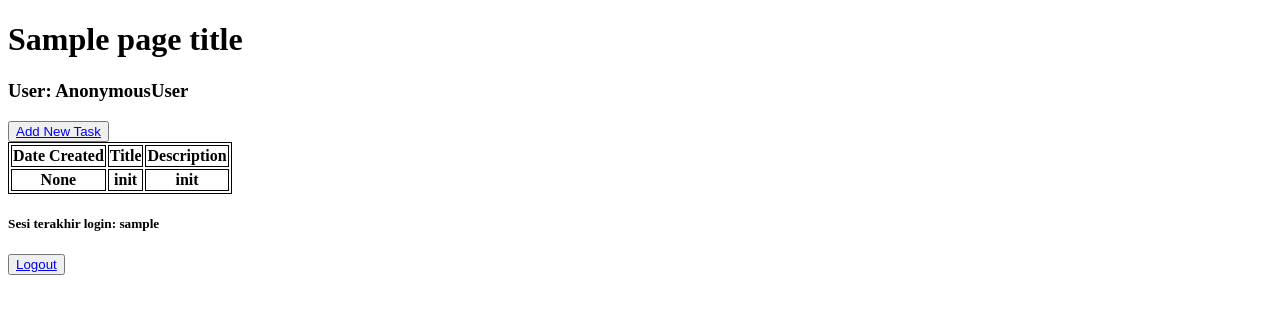
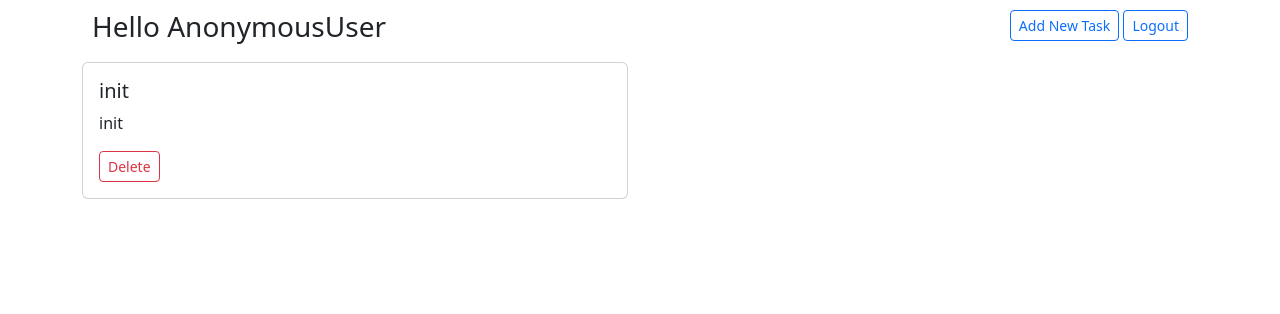
Before and after one commit to bayurisma/django-mtv-project, a Django app: template todolist/templates/todolist.html in a window 1280 px wide. Shown: the top 314 px of the page. Run offline with Django 4.2, Linux system fonts and the light colour scheme; data comes from the database, SQL or seed files in the repository; tables that the repository leaves empty hold one stand-in row (values such as "Sample post"); the template is opened without the code that fills it: values that come from a table or form of the project are taken from there, most other values are stand-ins (such as "Sample title", 1, 10 or a date in 2020); lists and menus that the app fills with data are empty.

Commit message:
finished assignment 5

```diff
--- a/mywatchlist/views.py
+++ b/mywatchlist/views.py
@@ -17,7 +17,6 @@ def show_watchlist(req):
         'watched': len(watched),
         'unwatched': len(data_watchlist) - len(watched)
     }
-    print(watched)
     return render(req, 'watchlist.html', context)
 
 def show_xml(req):
--- a/templates/base.html
+++ b/templates/base.html
@@ -5,16 +5,13 @@
     <meta charset="UTF-8" />
     <meta name="viewport" content="width=device-width, initial-scale=1.0" />
     {% block meta %} {% endblock meta %}
+    <link href="https://cdn.jsdelivr.net/npm/bootstrap@5.2.2/dist/css/bootstrap.min.css" rel="stylesheet" integrity="sha384-Zenh87qX5JnK2Jl0vWa8Ck2rdkQ2Bzep5IDxbcnCeuOxjzrPF/et3URy9Bv1WTRi" crossorigin="anonymous" />
   </head>
-  <style>
-    table,
-    th,
-    td {
-      border: 1px solid black;
-    },
-  </style>
 
   <body>
-    {% block content %} {% endblock content %}
+    <div class="container">{% block content %} {% endblock content %}</div>
+    <script src="https://cdn.jsdelivr.net/npm/bootstrap@5.2.2/dist/js/bootstrap.bundle.min.js" integrity="sha384-OERcA2EqjJCMA+/3y+gxIOqMEjwtxJY7qPCqsdltbNJuaOe923+mo//f6V8Qbsw3" crossorigin="anonymous"></script>
+    <script src="https://cdn.jsdelivr.net/npm/@popperjs/core@2.11.6/dist/umd/popper.min.js" integrity="sha384-oBqDVmMz9ATKxIep9tiCxS/Z9fNfEXiDAYTujMAeBAsjFuCZSmKbSSUnQlmh/jp3" crossorigin="anonymous"></script>
+    <script src="https://cdn.jsdelivr.net/npm/bootstrap@5.2.2/dist/js/bootstrap.min.js" integrity="sha384-IDwe1+LCz02ROU9k972gdyvl+AESN10+x7tBKgc9I5HFtuNz0wWnPclzo6p9vxnk" crossorigin="anonymous"></script>
   </body>
 </html>
--- a/todolist/templates/todolist.html
+++ b/todolist/templates/todolist.html
@@ -1,29 +1,37 @@
 {% extends 'base.html' %} {% block meta %}
 <title>{{page_title}}</title>
+<style>
+  .header-bar {
+    display: flex;
+    justify-content: space-between;
+    padding: 10px;
+    border-radius: 5px 5px 0 0;
+  }
+</style>
 {% endblock meta %} {% block content %}
 
-<h1>{{page_title}}</h1>
-<h3>User: {{request.user}}</h3>
+<div class="header-bar">
+  <div>
+    <h3>Hello {{request.user}}</h3>
+  </div>
+  <div>
+    <a class="btn btn-outline-primary btn-sm" href="{% url 'todolist:create-task' %}">Add New Task</a>
+    <a class="btn btn-outline-primary btn-sm" href="{% url 'todolist:logout' %}">Logout</a>
+  </div>
+</div>
 
-<button><a href="{% url 'todolist:create-task' %}">Add New Task</a></button>
-
-<table>
-  <tr>
-    <th>Date Created</th>
-    <th>Title</th>
-    <th>Description</th>
-  </tr>
+<div class="row">
   {% for item in tasks %}
-  <tr>
-    <th>{{item.date}}</th>
-    <th>{{item.title}}</th>
-    <th>{{item.description}}</th>
-  </tr>
+  <div class="col-sm-6" style="padding-bottom: 5px">
+    <div class="card">
+      <div class="card-body" style="width: 50%">
+        <h5 class="card-title">{{item.title}}</h5>
+        <p class="card-text">{{item.description}}</p>
+        <a href="#" class="btn btn-outline-danger btn-sm" href="{% url 'todolist:delete' item.id %}">Delete</a>
+      </div>
+    </div>
+  </div>
   {% endfor %}
-</table>
-
-<h5>Sesi terakhir login: {{ last_login }}</h5>
-
-<button><a href="{% url 'todolist:logout' %}">Logout</a></button>
+</div>
 
 {% endblock content %}
--- a/todolist/urls.py
+++ b/todolist/urls.py
@@ -8,4 +8,5 @@ urlpatterns = [
     path('register/', views.register, name='register'),
     path('login/', views.login_user, name='login'),
     path('logout/', views.logout_user, name='logout'),
+    path('delete/(?P<delete_id>[0-9])', views.delete, name='delete'),
 ]
--- a/todolist/views.py
+++ b/todolist/views.py
@@ -78,3 +78,7 @@ def logout_user(request):
     response = HttpResponseRedirect(reverse('todolist:login'))
     response.delete_cookie('last_login')
     return response
+
+def delete(request, delete_id):
+    Task.objects.filter(pk=delete_id).delete()
+    return redirect("todolist:index")
```
Also changed, not shown: todolist/templates/create.html (+17 -3 lines), todolist/templates/login.html (+19 -2 lines), todolist/templates/register.html (+17 -3 lines), todolist/README.md (added).
